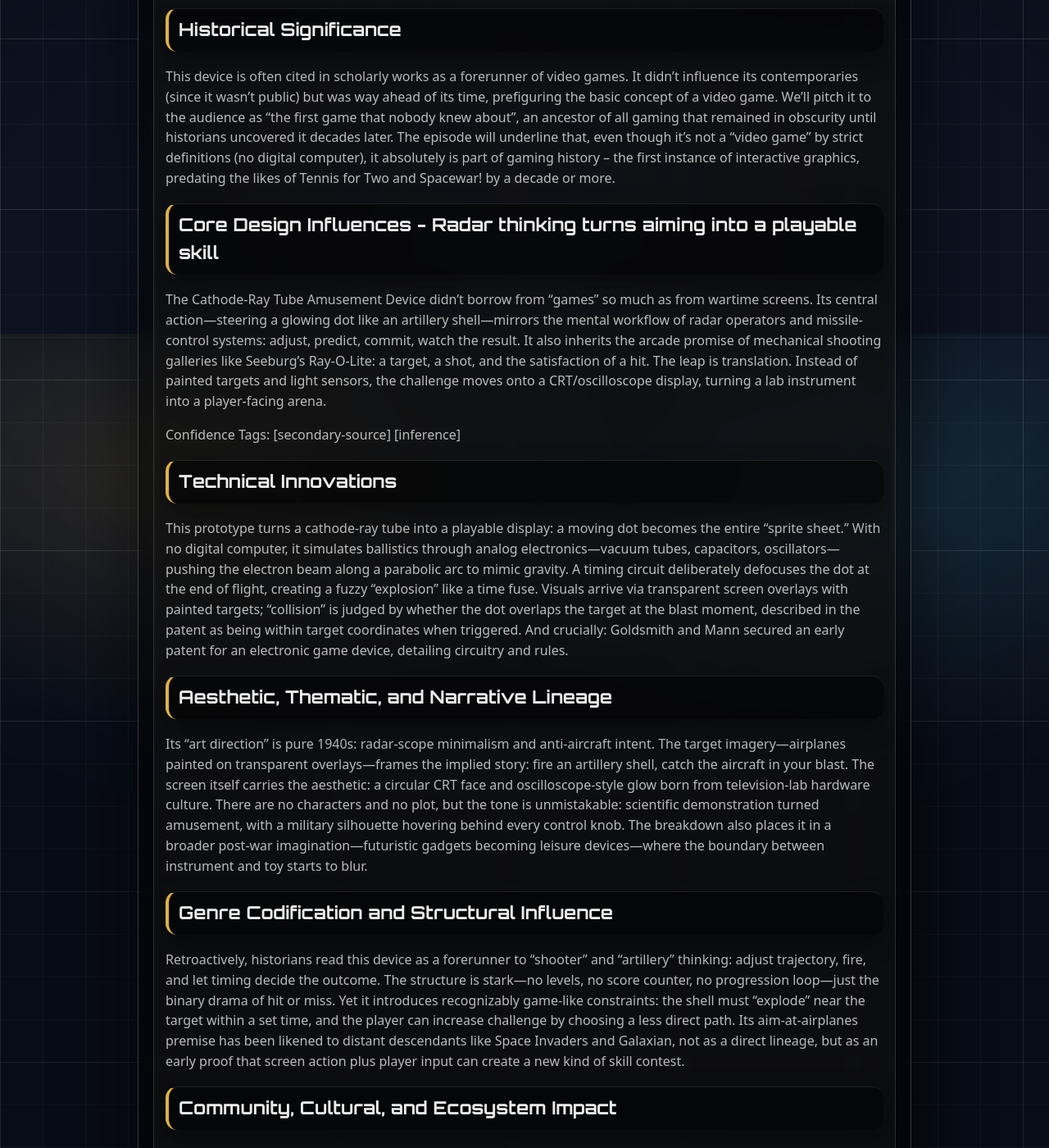
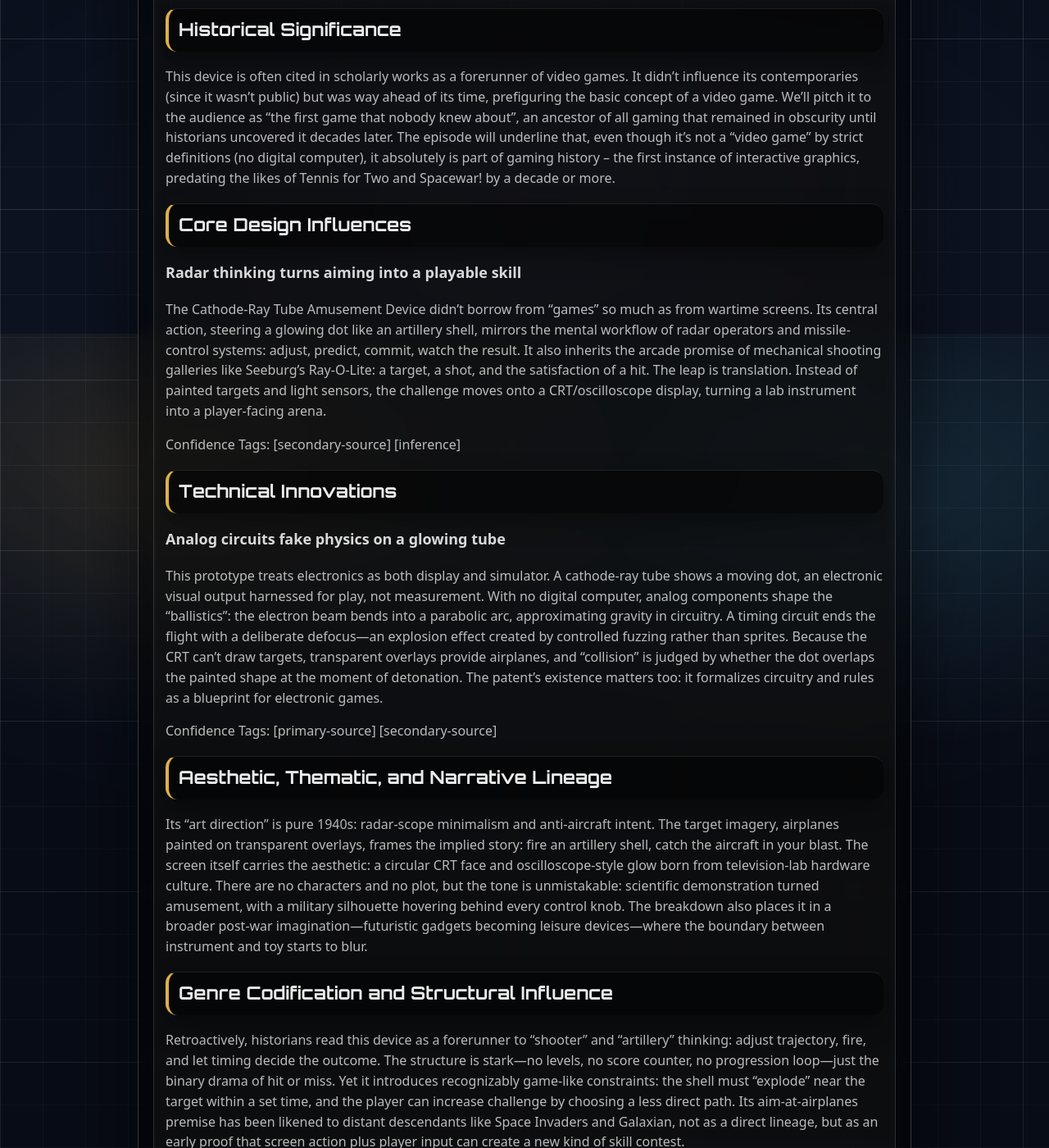
Before and after one commit to BacchusA/savefileone-archive, a Jekyll site: the page built from _games/1947-cathode-ray-tube-amusement-device.md, in a window 1280 px wide and 1400 px high, scrolled down 993 px. Shown: the whole window at 82% size. Built offline with Jekyll 4.4.1, drawn with Linux system fonts in a browser that asks for light colours.

Commit message:
Update 1947-cathode-ray-tube-amusement-device.md

```diff
--- a/_games/1947-cathode-ray-tube-amusement-device.md
+++ b/_games/1947-cathode-ray-tube-amusement-device.md
@@ -28,13 +28,6 @@ influences:
     type: "Technical Innovations"
     note: "The invention of the CRT and its development for oscilloscopes and television made this device possible."
 
-descendants:
-  - name:
-    year:
-    note:
-  - name:
-    year:
-    note:
 ---
 
 ## Exhibit Placard
@@ -43,16 +36,20 @@ Developed by Thomas T. Goldsmith Jr. and Estle Ray Mann at DuMont Laboratories (
 ## Historical Significance
 This device is often cited in scholarly works as a forerunner of video games. It didn’t influence its contemporaries (since it wasn’t public) but was way ahead of its time, prefiguring the basic concept of a video game. We’ll pitch it to the audience as “the first game that nobody knew about”, an ancestor of all gaming that remained in obscurity until historians uncovered it decades later. The episode will underline that, even though it’s not a “video game” by strict definitions (no digital computer), it absolutely is part of gaming history – the first instance of interactive graphics, predating the likes of Tennis for Two and Spacewar! by a decade or more.
 
-## Core Design Influences - Radar thinking turns aiming into a playable skill
-The Cathode-Ray Tube Amusement Device didn’t borrow from “games” so much as from wartime screens. Its central action—steering a glowing dot like an artillery shell—mirrors the mental workflow of radar operators and missile-control systems: adjust, predict, commit, watch the result. It also inherits the arcade promise of mechanical shooting galleries like Seeburg’s Ray-O-Lite: a target, a shot, and the satisfaction of a hit. The leap is translation. Instead of painted targets and light sensors, the challenge moves onto a CRT/oscilloscope display, turning a lab instrument into a player-facing arena.
+## Core Design Influences
+### Radar thinking turns aiming into a playable skill
+The Cathode-Ray Tube Amusement Device didn’t borrow from “games” so much as from wartime screens. Its central action, steering a glowing dot like an artillery shell, mirrors the mental workflow of radar operators and missile-control systems: adjust, predict, commit, watch the result. It also inherits the arcade promise of mechanical shooting galleries like Seeburg’s Ray-O-Lite: a target, a shot, and the satisfaction of a hit. The leap is translation. Instead of painted targets and light sensors, the challenge moves onto a CRT/oscilloscope display, turning a lab instrument into a player-facing arena.
 
 Confidence Tags: [secondary-source] [inference]
 
 ## Technical Innovations
-This prototype turns a cathode-ray tube into a playable display: a moving dot becomes the entire “sprite sheet.” With no digital computer, it simulates ballistics through analog electronics—vacuum tubes, capacitors, oscillators—pushing the electron beam along a parabolic arc to mimic gravity. A timing circuit deliberately defocuses the dot at the end of flight, creating a fuzzy “explosion” like a time fuse. Visuals arrive via transparent screen overlays with painted targets; “collision” is judged by whether the dot overlaps the target at the blast moment, described in the patent as being within target coordinates when triggered. And crucially: Goldsmith and Mann secured an early patent for an electronic game device, detailing circuitry and rules.
+### Analog circuits fake physics on a glowing tube
+This prototype treats electronics as both display and simulator. A cathode-ray tube shows a moving dot, an electronic visual output harnessed for play, not measurement. With no digital computer, analog components shape the “ballistics”: the electron beam bends into a parabolic arc, approximating gravity in circuitry. A timing circuit ends the flight with a deliberate defocus—an explosion effect created by controlled fuzzing rather than sprites. Because the CRT can’t draw targets, transparent overlays provide airplanes, and “collision” is judged by whether the dot overlaps the painted shape at the moment of detonation. The patent’s existence matters too: it formalizes circuitry and rules as a blueprint for electronic games.
+
+Confidence Tags: [primary-source] [secondary-source]
 
 ## Aesthetic, Thematic, and Narrative Lineage
-Its “art direction” is pure 1940s: radar-scope minimalism and anti-aircraft intent. The target imagery—airplanes painted on transparent overlays—frames the implied story: fire an artillery shell, catch the aircraft in your blast. The screen itself carries the aesthetic: a circular CRT face and oscilloscope-style glow born from television-lab hardware culture. There are no characters and no plot, but the tone is unmistakable: scientific demonstration turned amusement, with a military silhouette hovering behind every control knob. The breakdown also places it in a broader post-war imagination—futuristic gadgets becoming leisure devices—where the boundary between instrument and toy starts to blur.
+Its “art direction” is pure 1940s: radar-scope minimalism and anti-aircraft intent. The target imagery, airplanes painted on transparent overlays, frames the implied story: fire an artillery shell, catch the aircraft in your blast. The screen itself carries the aesthetic: a circular CRT face and oscilloscope-style glow born from television-lab hardware culture. There are no characters and no plot, but the tone is unmistakable: scientific demonstration turned amusement, with a military silhouette hovering behind every control knob. The breakdown also places it in a broader post-war imagination—futuristic gadgets becoming leisure devices—where the boundary between instrument and toy starts to blur.
 
 ## Genre Codification and Structural Influence
 Retroactively, historians read this device as a forerunner to “shooter” and “artillery” thinking: adjust trajectory, fire, and let timing decide the outcome. The structure is stark—no levels, no score counter, no progression loop—just the binary drama of hit or miss. Yet it introduces recognizably game-like constraints: the shell must “explode” near the target within a set time, and the player can increase challenge by choosing a less direct path. Its aim-at-airplanes premise has been likened to distant descendants like Space Invaders and Galaxian, not as a direct lineage, but as an early proof that screen action plus player input can create a new kind of skill contest.
```
